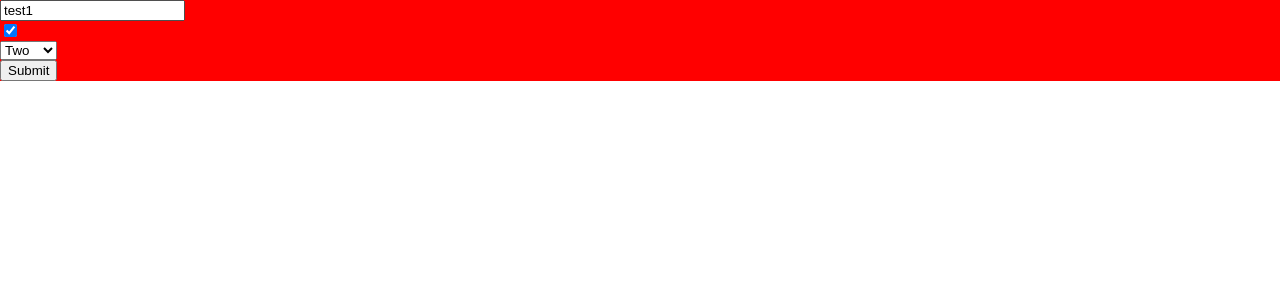
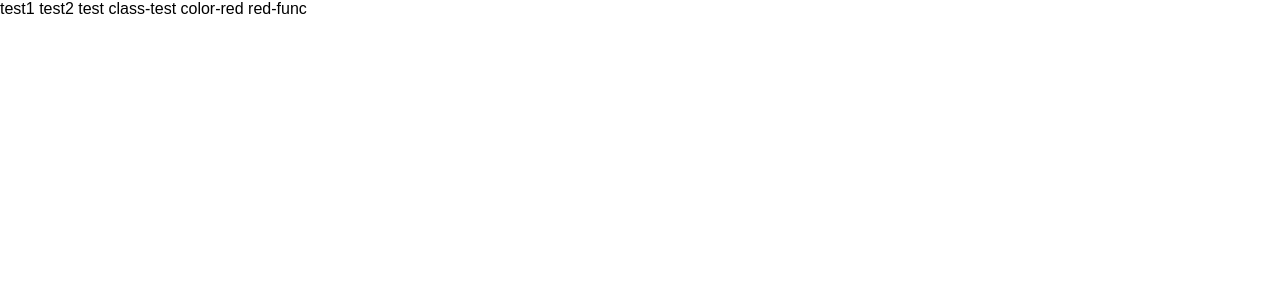
Before and after one commit to martinkotula/react-workshops, a React (Create React App) app: page / in a window 1280 px wide. Shown: the top 300 px of the page. Built offline with nearby package versions, Linux system fonts and the light colour scheme.

Commit message:
Css class helpers

```diff
--- a/package.json
+++ b/package.json
@@ -3,6 +3,7 @@
   "version": "0.1.0",
   "private": true,
   "dependencies": {
+    "classnames": "^2.2.5",
     "prop-types": "^15.5.10",
     "react": "^15.6.1",
     "react-dom": "^15.6.1",
--- a/src/components/App.js
+++ b/src/components/App.js
@@ -1,15 +1,12 @@
 // eslint-disable-next-line
 import React from 'react';
 // eslint-disable-next-line
-import FormControlled from './FormControlled';
+import ClassTest from './ClassTest';
 
 export default function App() {
     return (
         <div className="app">
-            <FormControlled
-                initialValues={{input: "test1", checkbox: true,  select: "two"}}
-                onSubmit={(values)=>{console.log(values)}}
-            />
+            <ClassTest className="test" classes={['test1', 'test2']} color='red' />
         </div>
     )
 }
--- /dev/null
+++ b/src/components/ClassTest.js
@@ -0,0 +1,22 @@
+import React from 'react';
+import classnames from 'classnames';
+
+const ClassTest = props => {
+
+    const classes = classnames(
+        props.classes,
+        {
+            [props.className]: props.className,
+            'class-test': true,
+            [`color-${props.color}`]: props.color
+        },
+        (() => props.color + '-func')()
+    );
+
+    return (
+        <div className="class-test">{classes}</div>
+    )
+
+}
+
+export default ClassTest;
```
Also changed, not shown: 1 other file (tests, documents, lock files or other folders).
